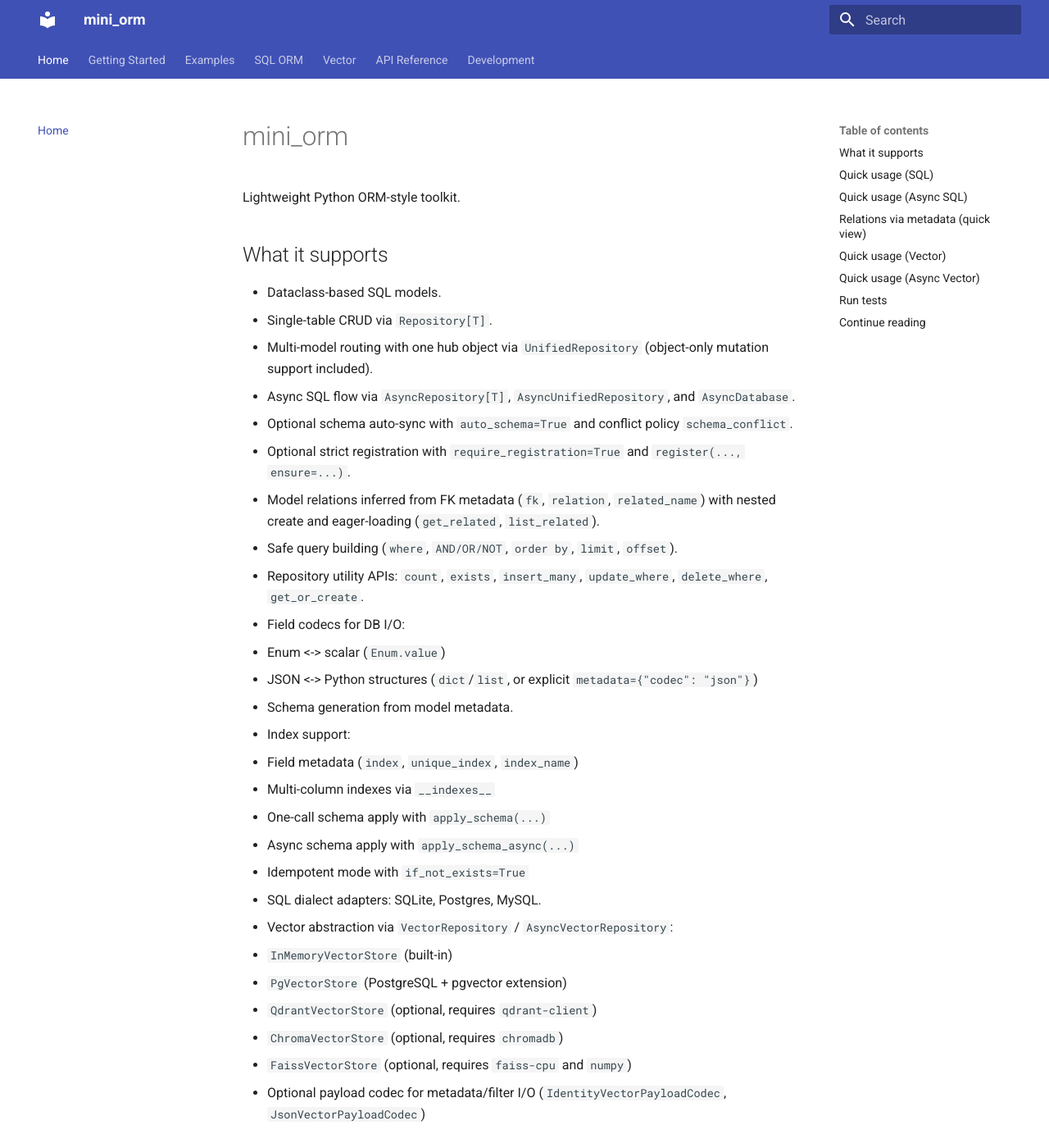
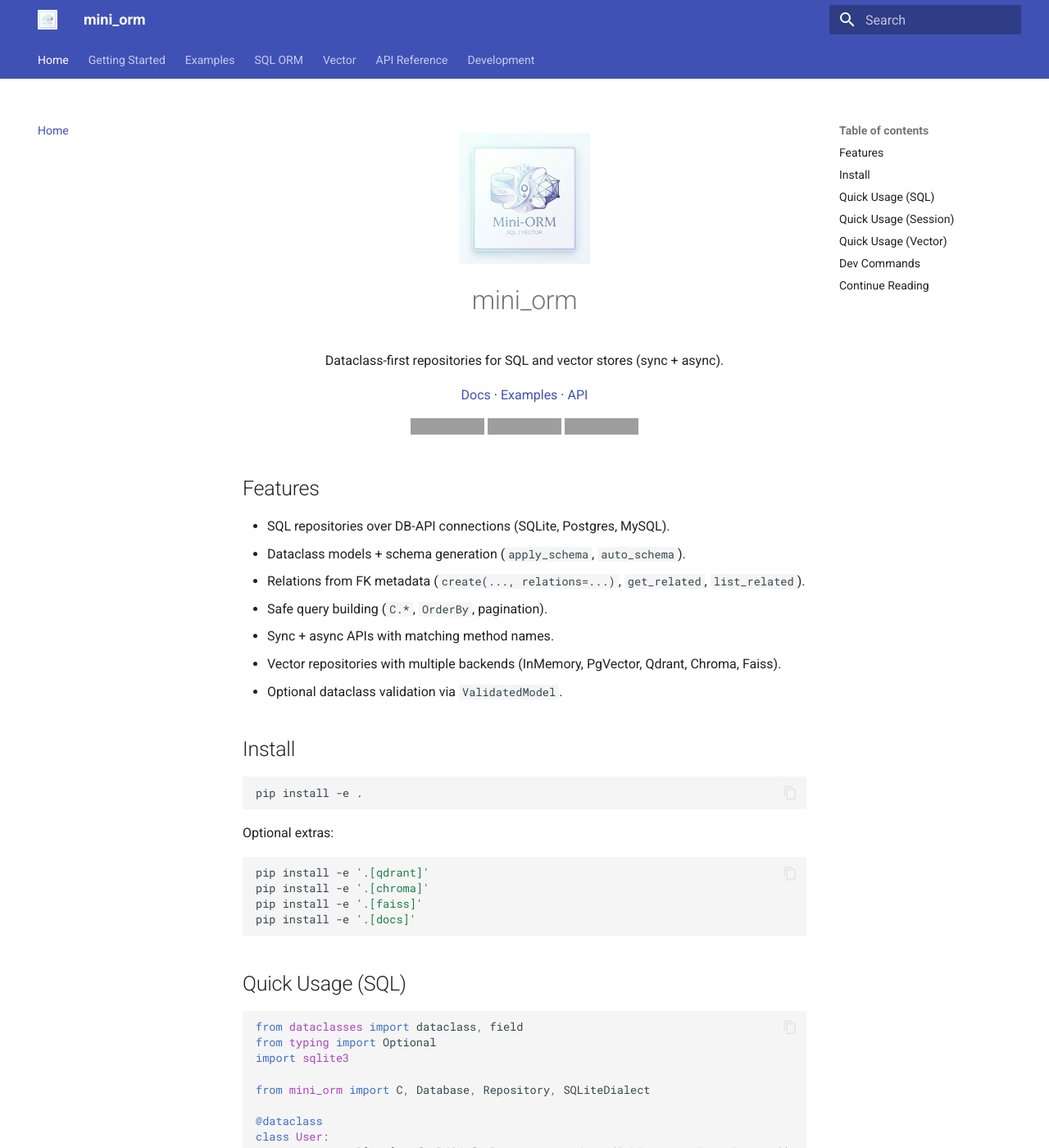
Before and after one commit to thinhphan97/Mini-ORM, an MkDocs documentation site: the page built from docs/index.md, in a window 1280 px wide and 1400 px high. Shown: the whole window at 82% size. Built offline with MkDocs 1.6.1 and Material for MkDocs 9.7.7, drawn with Linux system fonts in a browser that asks for light colours; some of the changed text lies outside the part shown; grey boxes are pictures that could not be loaded.

Commit message:
docs: refresh home page and add icon branding

````diff
--- a/docs/index.md
+++ b/docs/index.md
@@ -1,137 +1,87 @@
-# mini_orm
+<p align="center">
+  <img src="assets/icon.png" width="160" alt="mini_orm logo" />
+</p>
 
-Lightweight Python ORM-style toolkit.
+<h1 align="center">mini_orm</h1>
 
-## What it supports
+<p align="center">
+  Dataclass-first repositories for SQL and vector stores (sync + async).
+</p>
 
-- Dataclass-based SQL models.
-- Single-table CRUD via `Repository[T]`.
-- Multi-model routing with one hub object via `UnifiedRepository`
-  (object-only mutation support included).
-- Async SQL flow via `AsyncRepository[T]`, `AsyncUnifiedRepository`, and `AsyncDatabase`.
-- Optional schema auto-sync with `auto_schema=True` and conflict policy `schema_conflict`.
-- Optional strict registration with `require_registration=True` and `register(..., ensure=...)`.
-- Model relations inferred from FK metadata (`fk`, `relation`, `related_name`) with
-  nested create and eager-loading (`get_related`, `list_related`).
-- Safe query building (`where`, `AND/OR/NOT`, `order by`, `limit`, `offset`).
-- Repository utility APIs: `count`, `exists`, `insert_many`, `update_where`, `delete_where`, `get_or_create`.
-- Field codecs for DB I/O:
-  - Enum <-> scalar (`Enum.value`)
-  - JSON <-> Python structures (`dict`/`list`, or explicit `metadata={"codec": "json"}`)
-- Schema generation from model metadata.
-- Index support:
-  - Field metadata (`index`, `unique_index`, `index_name`)
-  - Multi-column indexes via `__indexes__`
-  - One-call schema apply with `apply_schema(...)`
-  - Async schema apply with `apply_schema_async(...)`
-  - Idempotent mode with `if_not_exists=True`
-- SQL dialect adapters: SQLite, Postgres, MySQL.
-- Vector abstraction via `VectorRepository` / `AsyncVectorRepository`:
-  - `InMemoryVectorStore` (built-in)
-  - `PgVectorStore` (PostgreSQL + pgvector extension)
-  - `QdrantVectorStore` (optional, requires `qdrant-client`)
-  - `ChromaVectorStore` (optional, requires `chromadb`)
-  - `FaissVectorStore` (optional, requires `faiss-cpu` and `numpy`)
-  - Optional payload codec for metadata/filter I/O
-    (`IdentityVectorPayloadCodec`, `JsonVectorPayloadCodec`)
+<p align="center">
+  <a href="./">Docs</a> ·
+  <a href="examples/">Examples</a> ·
+  <a href="api/package/">API</a>
+</p>
 
-## Quick usage (SQL)
+<p align="center">
+  <img alt="python" src="https://img.shields.io/badge/python-3.10%2B-blue" />
+  <img alt="license" src="https://img.shields.io/badge/license-MIT-green" />
+  <img alt="status" src="https://img.shields.io/badge/status-experimental-orange" />
+</p>
+
+## Features
+
+- SQL repositories over DB-API connections (SQLite, Postgres, MySQL).
+- Dataclass models + schema generation (`apply_schema`, `auto_schema`).
+- Relations from FK metadata (`create(..., relations=...)`, `get_related`, `list_related`).
+- Safe query building (`C.*`, `OrderBy`, pagination).
+- Sync + async APIs with matching method names.
+- Vector repositories with multiple backends (InMemory, PgVector, Qdrant, Chroma, Faiss).
+- Optional dataclass validation via `ValidatedModel`.
+
+## Install
+
+```bash
+pip install -e .
+```
+
+Optional extras:
+
+```bash
+pip install -e '.[qdrant]'
+pip install -e '.[chroma]'
+pip install -e '.[faiss]'
+pip install -e '.[docs]'
+```
+
+## Quick Usage (SQL)
 
 ```python
 from dataclasses import dataclass, field
 from typing import Optional
 import sqlite3
 
-from mini_orm import Database, SQLiteDialect, Repository, C, apply_schema
+from mini_orm import C, Database, Repository, SQLiteDialect
 
 @dataclass
 class User:
     id: Optional[int] = field(default=None, metadata={"pk": True, "auto": True})
-    email: str = field(default="", metadata={"index": True})
+    email: str = ""
 
 conn = sqlite3.connect(":memory:")
 db = Database(conn, SQLiteDialect())
-repo = Repository[User](db, User)
-
-apply_schema(db, User)
+repo = Repository[User](db, User, auto_schema=True)
 repo.insert(User(email="alice@example.com"))
-rows = repo.list(where=C.eq("email", "alice@example.com"))
-
-rows = repo.list(
-    where=C.or_(
-        C.eq("email", "alice@example.com"),
-        C.eq("email", "bob@example.com"),
-    ),
-    limit=10,
-)
-total = repo.count(where=C.like("email", "%@example.com"))
+rows = repo.list(where=C.like("email", "%@example.com"))
 ```
 
-## Quick usage (Async SQL)
+## Quick Usage (Session)
 
 ```python
-import asyncio
-import sqlite3
-from dataclasses import dataclass, field
-from typing import Optional
+from mini_orm import Session
 
-from mini_orm import AsyncDatabase, AsyncRepository, SQLiteDialect
-
-@dataclass
-class User:
-    id: Optional[int] = field(default=None, metadata={"pk": True, "auto": True})
-    email: str = field(default="", metadata={"index": True})
-
-async def main() -> None:
-    conn = sqlite3.connect(":memory:")
-    db = AsyncDatabase(conn, SQLiteDialect())
-    try:
-        repo = AsyncRepository[User](db, User, auto_schema=True)
-        await repo.insert(User(email="alice@example.com"))
-        rows = await repo.list()
-        print(rows)
-    finally:
-        conn.close()
-
-asyncio.run(main())
+session = Session(db, auto_schema=True)
+with session:
+    session.insert(User(email="alice@example.com"))
+    session.insert(User(email="bob@example.com"))
+rows = session.list(User)
 ```
 
-## Relations via metadata (quick view)
+## Quick Usage (Vector)
 
 ```python
-from dataclasses import dataclass, field
-from typing import Optional
-
-@dataclass
-class Author:
-    id: Optional[int] = field(default=None, metadata={"pk": True, "auto": True})
-    name: str = ""
-
-@dataclass
-class Post:
-    id: Optional[int] = field(default=None, metadata={"pk": True, "auto": True})
-    author_id: Optional[int] = field(
-        default=None,
-        metadata={
-            "fk": (Author, "id"),
-            "relation": "author",
-            "related_name": "posts",
-        },
-    )
-    title: str = ""
-```
-
-Inferred relations:
-- `Post.author` (`belongs_to`)
-- `Author.posts` (`has_many`)
-
-Detailed guide:
-- [`docs/sql/repository.md`](sql/repository.md#relations-create-and-query) section "Relations (create and query)"
-
-## Quick usage (Vector)
-
-```python
-from mini_orm import InMemoryVectorStore, VectorMetric, VectorRepository, VectorRecord
+from mini_orm import InMemoryVectorStore, VectorMetric, VectorRecord, VectorRepository
 
 store = InMemoryVectorStore()
 repo = VectorRepository(store, "items", dimension=3, metric=VectorMetric.COSINE)
@@ -139,30 +89,16 @@ repo.upsert([VectorRecord(id="1", vector=[0.1, 0.2, 0.3])])
 hits = repo.query([0.1, 0.2, 0.25], top_k=5)
 ```
 
-## Quick usage (Async Vector)
-
-```python
-import asyncio
-from mini_orm import AsyncVectorRepository, InMemoryVectorStore, VectorRecord
-
-async def main() -> None:
-    store = InMemoryVectorStore()
-    repo = AsyncVectorRepository(store, "items", dimension=3)
-    await repo.upsert([VectorRecord(id="1", vector=[0.1, 0.2, 0.3])])
-    hits = await repo.query([0.1, 0.2, 0.25], top_k=5)
-    print(hits)
-
-asyncio.run(main())
-```
-
-## Run tests
+## Dev Commands
 
 ```bash
 make test
 make test-vector
+make compose-up
+make compose-down
 ```
 
-## Continue reading
+## Continue Reading
 
 - [Getting Started](getting-started.md)
 - [Examples](examples.md)
--- a/mkdocs.yml
+++ b/mkdocs.yml
@@ -5,6 +5,8 @@ repo_name: mini_orm
 
 theme:
   name: material
+  logo: assets/icon.png
+  favicon: assets/icon.png
   features:
     - navigation.tabs
     - navigation.sections
````
Also changed, not shown: README.md (+56 -71 lines), docs/assets/icon.png (added).
